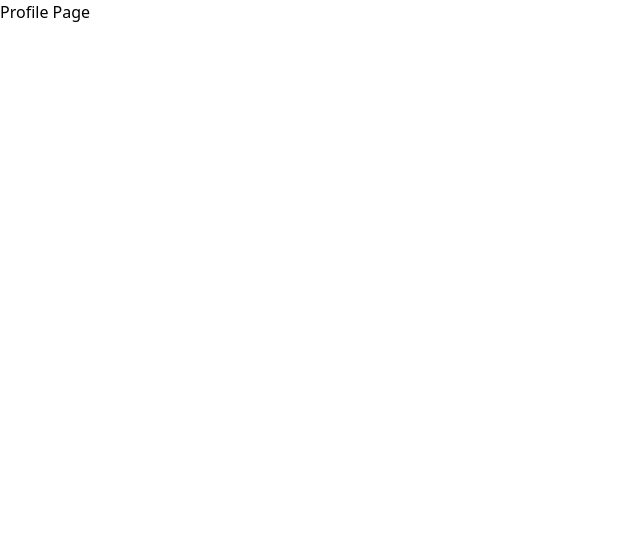
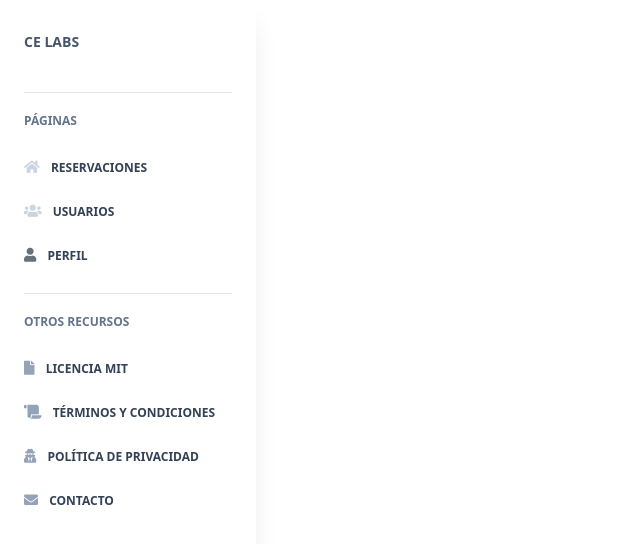
Before and after one commit to ce-labs/labs-reservation, a React (Create React App) app: page /app/profile in a window 1280 px wide. Shown: the top 544 px of the page, without its empty margins (0-640 px from the left). Built offline with nearby package versions, Linux system fonts and the light colour scheme.

Commit message:
[ADD] App Sidebar

```diff
--- /dev/null
+++ b/src/components/Sidebar/Sidebar.js
@@ -0,0 +1,199 @@
+/*eslint-disable*/
+import React from "react";
+import { Link } from "react-router-dom";
+
+export default function Sidebar() {
+  const [collapseShow, setCollapseShow] = React.useState("hidden");
+  return (
+    <>
+      <nav className="md:left-0 md:block md:fixed md:top-0 md:bottom-0 md:overflow-y-auto md:flex-row md:flex-nowrap md:overflow-hidden shadow-xl bg-white flex flex-wrap items-center justify-between relative md:w-64 z-10 py-4 px-6">
+        <div className="md:flex-col md:items-stretch md:min-h-full md:flex-nowrap px-0 flex flex-wrap items-center justify-between w-full mx-auto">
+          {/* Toggler */}
+          <button
+            className="cursor-pointer text-black opacity-50 md:hidden px-3 py-1 text-xl leading-none bg-transparent rounded border border-solid border-transparent"
+            type="button"
+            onClick={() => setCollapseShow("bg-white m-2 py-3 px-6")}
+          >
+            <i className="fas fa-bars"></i>
+          </button>
+          {/* Brand */}
+          <Link
+            className="md:block text-left md:pb-2 text-blueGray-600 mr-0 inline-block whitespace-nowrap text-sm uppercase font-bold p-4 px-0"
+            to="/app"
+          >
+            CE LABS
+          </Link>
+          {/* Collapse */}
+          <div
+            className={
+              "md:flex md:flex-col md:items-stretch md:opacity-100 md:relative md:mt-4 md:shadow-none shadow absolute top-0 left-0 right-0 z-40 overflow-y-auto overflow-x-hidden h-auto items-center flex-1 rounded " +
+              collapseShow
+            }
+          >
+            {/* Collapse header */}
+            <div className="md:min-w-full md:hidden block pb-4 mb-4 border-b border-solid border-blueGray-200">
+              <div className="flex flex-wrap">
+                <div className="w-6/12">
+                  <Link
+                    className="md:block text-left md:pb-2 text-blueGray-600 mr-0 inline-block whitespace-nowrap text-sm uppercase font-bold p-4 px-0"
+                    to="/app"
+                  >
+                    CE Labs
+                  </Link>
+                </div>
+                <div className="w-6/12 flex justify-end">
+                  <button
+                    type="button"
+                    className="cursor-pointer text-black opacity-50 md:hidden px-3 py-1 text-xl leading-none bg-transparent rounded border border-solid border-transparent"
+                    onClick={() => setCollapseShow("hidden")}
+                  >
+                    <i className="fas fa-times"></i>
+                  </button>
+                </div>
+              </div>
+            </div>
+            {/* Form */}
+            <form className="mt-6 mb-4 md:hidden">
+              <div className="mb-3 pt-0">
+                <input
+                  type="text"
+                  placeholder="Search"
+                  className="border-0 px-3 py-2 h-12 border border-solid  border-blueGray-500 placeholder-blueGray-300 text-blueGray-600 bg-white rounded text-base leading-snug shadow-none outline-none focus:outline-none w-full font-normal"
+                />
+              </div>
+            </form>
+
+            {/* Divider */}
+            <hr className="my-4 md:min-w-full" />
+            {/* Heading */}
+            <h6 className="md:min-w-full text-blueGray-500 text-xs uppercase font-bold block pt-1 pb-4 no-underline">
+              Páginas
+            </h6>
+            {/* Navigation */}
+
+            <ul className="md:flex-col md:min-w-full flex flex-col list-none">
+              <li className="items-center">
+                <Link
+                  className={
+                    "text-xs uppercase py-3 font-bold block " +
+                    (window.location.href.indexOf("/admin/dashboard") !== -1
+                      ? "text-lightBlue-500 hover:text-lightBlue-600"
+                      : "text-blueGray-700 hover:text-blueGray-500")
+                  }
+                  to="/app/reservations"
+                >
+                  <i
+                    className={
+                      "fas fa-home mr-2 text-sm " +
+                      (window.location.href.indexOf("/app/reservations") !== -1
+                        ? "opacity-75"
+                        : "text-blueGray-300")
+                    }
+                  ></i>{" "}
+                  Reservaciones
+                </Link>
+              </li>
+
+              <li className="items-center">
+                <Link
+                  className={
+                    "text-xs uppercase py-3 font-bold block " +
+                    (window.location.href.indexOf("/app/users") !== -1
+                    ? "text-lightBlue-500 hover:text-lightBlue-600"
+                    : "text-blueGray-700 hover:text-blueGray-500")
+                  }
+                  to="/app/users"
+                >
+                  <i
+                    className={
+                      "fas fa-users mr-2 text-sm " +
+                      (window.location.href.indexOf("/admin/settings") !== -1
+                        ? "opacity-75"
+                        : "text-blueGray-300")
+                    }
+                  ></i>{" "}
+                  Usuarios
+                </Link>
+              </li>
+
+              <li className="items-center">
+                <Link
+                  className={
+                    "text-xs uppercase py-3 font-bold block " +
+                    (window.location.href.indexOf("/admin/tables") !== -1
+                    ? "text-lightBlue-500 hover:text-lightBlue-600"
+                    : "text-blueGray-700 hover:text-blueGray-500")
+                  }
+                  to="/app/profile"
+                >
+                  <i
+                    className={
+                      "fas fa-user mr-2 text-sm " +
+                      (window.location.href.indexOf("/app/profile") !== -1
+                        ? "opacity-75"
+                        : "text-blueGray-300")
+                    }
+                  ></i>{" "}
+                  Perfil
+                </Link>
+              </li>
+            </ul>
+
+
+
+            {/* Divider */}
+            <hr className="my-4 md:min-w-full" />
+            {/* Heading */}
+            <h6 className="md:min-w-full text-blueGray-500 text-xs uppercase font-bold block pt-1 pb-4 no-underline">
+              Otros Recursos
+            </h6>
+            {/* Navigation */}
+
+            <ul className="md:flex-col md:min-w-full flex flex-col list-none md:mb-4">
+              <li className="items-center">
+                <Link
+                  className="text-blueGray-700 hover:text-blueGray-500 text-xs uppercase py-3 font-bold block"
+                  to="/"
+                >
+                  <i className="fas fa-file text-blueGray-400 mr-2 text-sm"></i>{" "}
+                  Licencia MIT
+                </Link>
+              </li>
+
+              <li className="items-center">
+                <Link
+                  className="text-blueGray-700 hover:text-blueGray-500 text-xs uppercase py-3 font-bold block"
+                  to="/"
+                >
+                  <i className="fas fa-scroll text-blueGray-400 mr-2 text-sm"></i>{" "}
+                  Términos y Condiciones
+                </Link>
+              </li>
+
+              <li className="items-center">
+                <Link
+                  className="text-blueGray-700 hover:text-blueGray-500 text-xs uppercase py-3 font-bold block"
+                  to="/"
+                >
+                  <i className="fas fa-user-secret text-blueGray-400 mr-2 text-sm"></i>{" "}
+                  Política de Privacidad
+                </Link>
+              </li>
+
+              <li className="items-center">
+                <Link
+                  className="text-blueGray-700 hover:text-blueGray-500 text-xs uppercase py-3 font-bold block"
+                  to="/"
+                >
+                  <i className="fas fa-envelope text-blueGray-400 mr-2 text-sm"></i>{" "}
+                  Contacto
+                </Link>
+              </li>
+            </ul>
+
+          </div>
+        </div>
+      </nav>
+    </>
+  );
+}
--- a/src/layouts/App.js
+++ b/src/layouts/App.js
@@ -1,5 +1,9 @@
 import React from "react";
 import { Switch, Route, Redirect } from "react-router-dom";
+
+// components
+
+import Sidebar from "../components/Sidebar/Sidebar";
 
 // views
 
@@ -11,6 +15,7 @@ export default function App() {
 
     return (
         <>
+            <Sidebar />
             <Switch>
                 <Route path="/app/reservations" exact component={Reservations} />
                 <Route path="/app/users" exact component={Users} />
```
